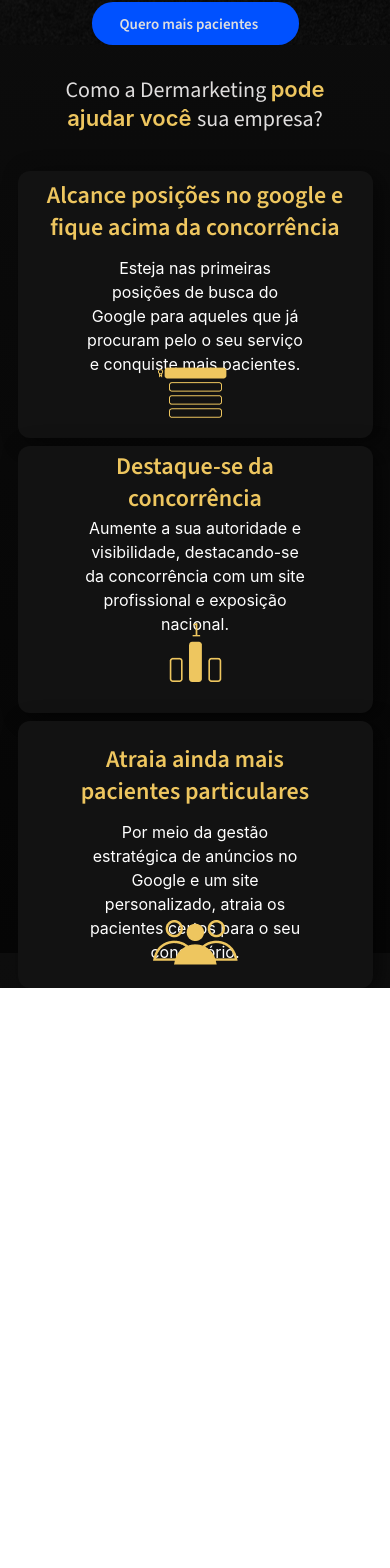
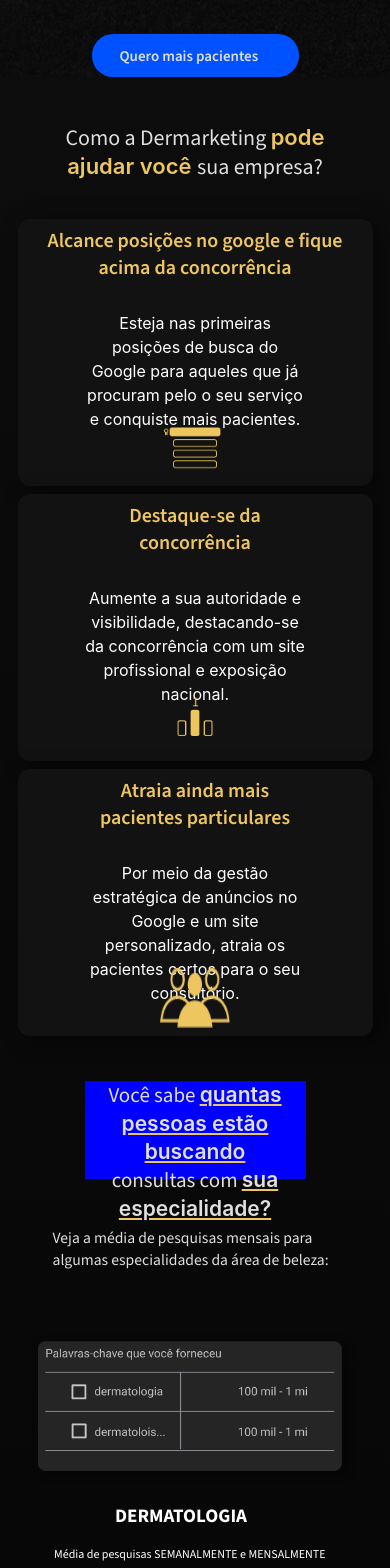
Before and after one commit to EvertonSouzaFerreira/Dermarketing, a React (Create React App) app: page / in a window 390 px wide. Shown: the part 337-1905 px from the top of the page. Before the commit the page ends 1325 px from the top, so only its background shows below. Built offline with nearby package versions, Linux system fonts and the light colour scheme.

Commit message:
vercao mobile tela grafico

```diff
--- a/src/App.js
+++ b/src/App.js
@@ -37,8 +37,8 @@
       <Header />
       <Main />
       <Cards />
-      {/* <Grafico />
-      <Trabalhos />
+      <Grafico />
+      {/* <Trabalhos />
       <Vantagens />
       <Destaque />
       <Identidade />
--- a/src/components/cards/CardsStyled.jsx
+++ b/src/components/cards/CardsStyled.jsx
@@ -27,7 +27,7 @@
 
 export const ContainerCards = styled.div`
     display: flex;
-    background: #EEC65F;
+
     align-items: center;
     justify-content: center;
     flex-direction: column;
@@ -36,12 +36,12 @@
     max-height: 100vh;
     gap: 5rem;
     padding: 32px 40px;
-    background: none;
+
 
     @media (max-width: 768px){
             width: 100%;
 
-            margin-top: 4rem;
+            margin-top: 5rem;
             gap: 2rem;
 
 
@@ -52,10 +52,12 @@
         gap: 1rem;
 
         @media (max-width: 920px){
+            width: 100%;
             gap: .5rem;
             flex-wrap: wrap;
             align-items: center;
             justify-content: center;
+            padding:0;
             /* height: 100%; */
         }
 
@@ -69,6 +71,11 @@
         gap: 3rem;
 
         font-family: 'Source Sans 3';
+        @media (max-width: 768px){
+
+        gap: 1rem;
+
+        }
 
         p{
             width: 856px;
@@ -82,6 +89,12 @@
             @media (max-width: 920px){
             width: 100%;
             text-align: center;
+
+            @media (max-width: 768px){
+
+              font-size: 16px;
+
+              }
         }
 
         }
@@ -139,6 +152,13 @@
 
   }
 
+  @media (max-width: 768px){
+        width: 100%;
+        height: 290px;
+        gap: 1px;
+        justify-content: space-between;
+        }
+
     h2{
         width: 318px;
         height: 75px;
@@ -150,6 +170,11 @@
         color: #EEC65F;
         background: none;
         text-align: center;
+        @media (max-width: 768px){
+
+        font-size: 20px;
+
+        }
     }
 
     p{
@@ -160,9 +185,19 @@
         text-align: center;
         background: none;
         line-height: 150%;
+        @media (max-width: 768px){
+
+        font-size: 16px;
+
+        }
     }
     :hover{
         background: #272727;
+    }
+
+    img{
+      width: 70px;
+      height: 60px;
     }
 
     @media (max-width: 920px){
--- a/src/components/grafico/GraficoStyled.jsx
+++ b/src/components/grafico/GraficoStyled.jsx
@@ -10,16 +10,9 @@
     align-items: center;
     max-width: 100vw;
     height: 100vh;
+    @media (max-width: 720px){
 
-    .containerGrafico{
-    display: flex;
-    gap: .5rem;
-    justify-content: center;
-    align-items: center;
-    }
-
-    @media (max-width: 920px){
-            grid-template-columns: 1fr;
+            margin-top: 5rem;
         }
 
         .containerPergunta{
@@ -27,6 +20,10 @@
         flex-direction: column;
         gap: 3rem;
         background: none;
+        @media (max-width: 720px){
+            justify-content: center;
+            align-items: center;
+        }
         p{
             width: 856px;
             height: 16px;
@@ -36,9 +33,15 @@
             font-weight: 400;
             font-size: 24px;
 
-            @media (max-width: 920px){
-            width: 100%;
-            text-align: center;
+            @media (max-width: 720px){
+                width: 285px;
+                height: 31px;
+
+                font-family: 'Source Sans 3';
+                font-style: normal;
+                font-weight: 400;
+                font-size: 15.6555px;
+                line-height: 135%;
         }
 
         }
@@ -58,11 +61,39 @@
             text-decoration-color:#EEC65F;;
             font-weight: 600;
         }
+
+
 }
 
-        @media (max-width: 920px){
-        width: 100%;
+@media (max-width: 720px){
+            h3{
+                width: 221px;
+                height: 98px;
+                background-color: blue;
+                font-family: 'Source Sans 3';
+                font-style: normal;
+                font-weight: 400;
+                font-size: 21px;
+                line-height: 135%;
 
+            }
+        }
+
+    }
+
+    .containerGrafico{
+    display: flex;
+    gap: .5rem;
+    justify-content: center;
+    align-items: center;
+
+
+    @media (max-width: 720px){
+        width: 346.74px;
+        height: 100%;
+
+        flex-wrap: wrap;
+        align-items: flex-start;
         }
 
     }
@@ -81,6 +112,13 @@
     /* height: 90%; */
     color: white;
     gap: .5rem;
+   /* background-color: #EEC65F; */
+   @media (max-width: 720px){
+            width: 346.74px;
+            height: 147.84px;
+            padding: 8.5089px;
+            gap: 17.02px;
+        }
 
     img{
         width: 100%;
@@ -91,12 +129,25 @@
         font-weight: 700;
         font-size: 28px;
         line-height: 135%;
+
+        @media (max-width: 720px){
+            width: 160px;
+            height: 27px;
+            font-size: 19px;
+        }
     }
     p{
         font-family: 'Source Sans 3';
         font-style: normal;
         font-weight: 400;
         font-size: 17px;
+
+        @media (max-width: 720px){
+            width: 282px;
+            height: 19px;
+            font-size: 12px;
+        }
+
     }
     h4{
         font-family: 'Source Sans 3';
@@ -105,5 +156,11 @@
         font-size: 48px;
         line-height: 125%;
         color: #EEC65F;
+
+        @media (max-width: 720px){
+            width: 222.81px;
+            height: 31px;
+            font-size: 24px;
+        }
     }
 `
--- a/src/components/header/Header.jsx
+++ b/src/components/header/Header.jsx
@@ -17,7 +17,7 @@
 
   const handleResize = () => {
     const width = window.innerWidth;
-    if (width <= '900px') {
+    if (width <= 900) {
       setWidth(true)
     } else {
       setWidth(false)
--- a/src/components/header/HeaderStyled.jsx
+++ b/src/components/header/HeaderStyled.jsx
@@ -14,6 +14,15 @@
     color: white;
     padding: 32px 40px;
     position: fixed;
+
+    @media (width < 900px){
+        img{
+        width: 41px;
+        height: 27px;
+            }
+    }
+
+
     ul{
         display: flex;
         gap: 1rem;
--- a/src/components/main/Main.jsx
+++ b/src/components/main/Main.jsx
@@ -12,7 +12,7 @@
 
   const handleResize = () => {
     const width = window.innerWidth;
-    if (width <= '768px') {
+    if (width <= 768) {
       setWidth(true)
     } else {
       setWidth(false)
@@ -40,7 +40,7 @@
             <button>Quero mais pacientes</button>
             </div>
         </div>
-        {width && <div className='img'>
+        {!width && <div className='img'>
         <img src={imgWoman} alt="" />
         </div>}
 
--- a/src/components/main/MainStyled.jsx
+++ b/src/components/main/MainStyled.jsx
@@ -75,7 +75,7 @@
 
         @media (max-width: 768px){
             font-size: 12px;
-            gap: 2rem;
+            gap: 3rem;
 
         }
 
@@ -123,6 +123,7 @@
             line-height: 26px;
             padding: 10px 28px;
             border: none;
+
             /* identical to box height */
 
             display: flex;
```
Also changed, not shown: src/components/grafico/Grafico.jsx (+0 -12 lines). Lines whose indentation alone changed are shown as unchanged.
